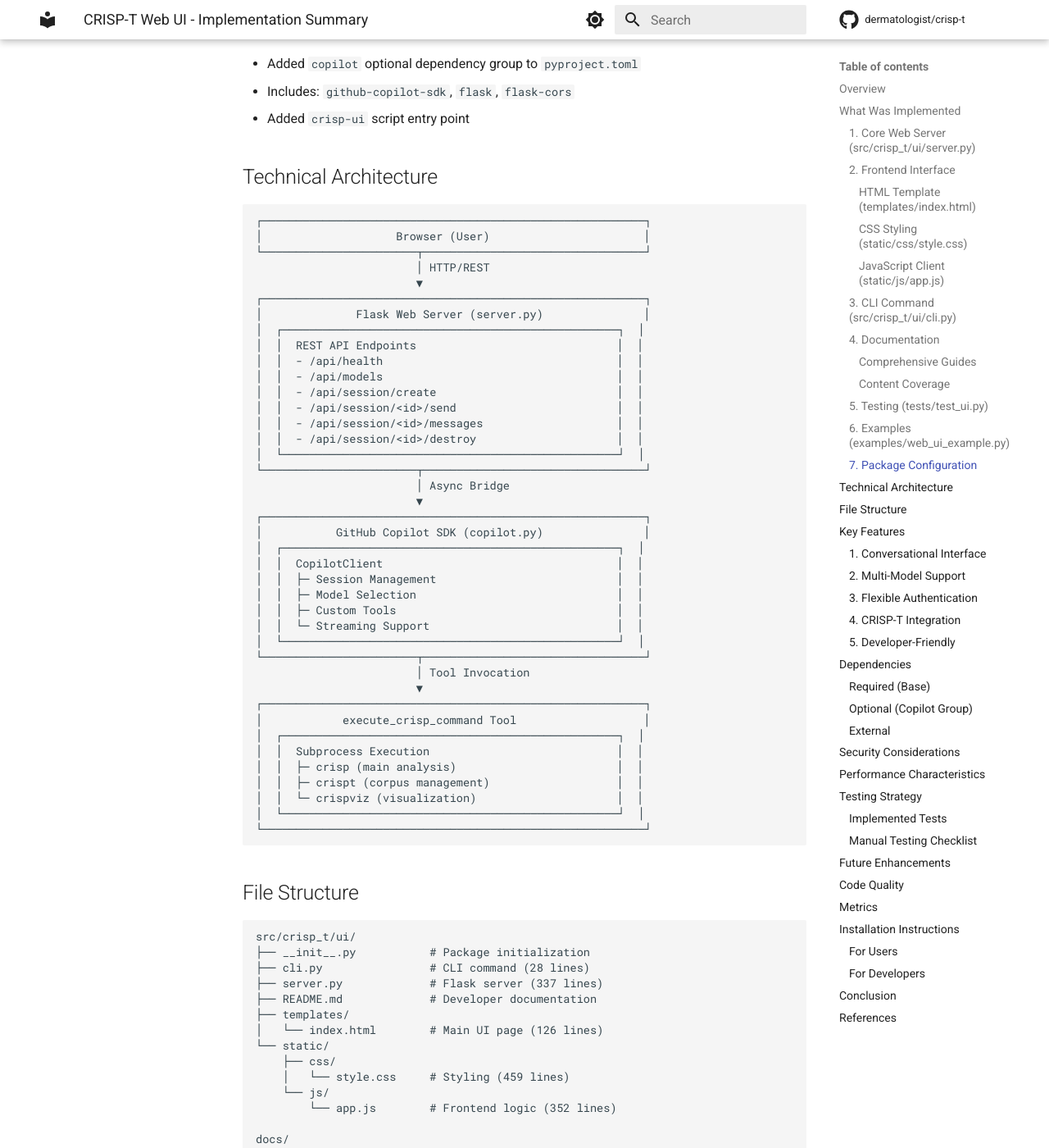
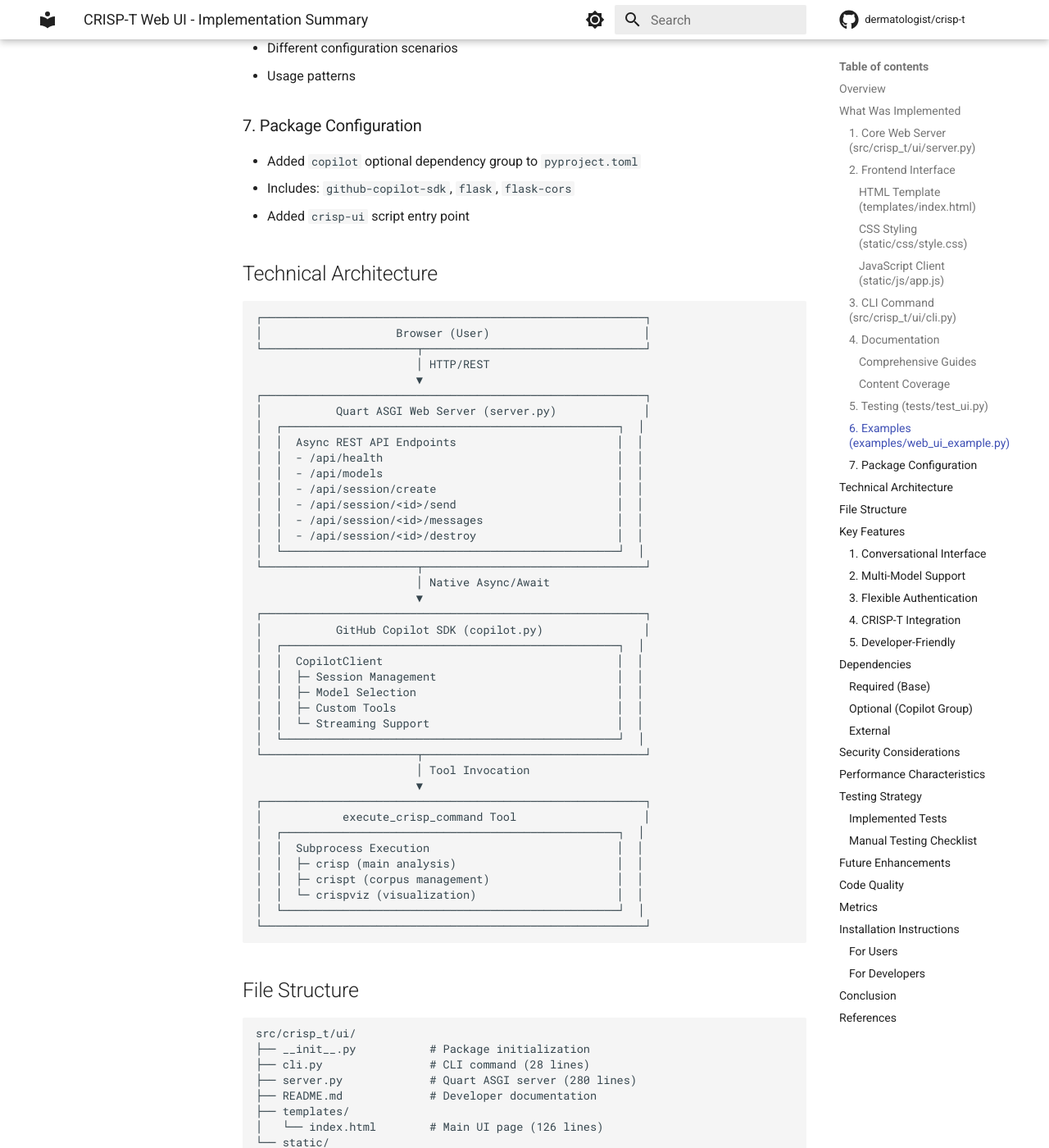
Before and after one commit to dermatologist/crisp-t, an MkDocs documentation site: the page built from docs/UI_IMPLEMENTATION.md, in a window 1280 px wide and 1400 px high, scrolled down 2827 px. Shown: the whole window at 82% size. Built offline with MkDocs 1.6.1 and Material for MkDocs 9.7.7, drawn with Linux system fonts in a browser that asks for light colours; comment, search, counter and statistics services are not loaded; some of the changed text lies outside the part shown.

Commit message:
Migrate from Flask to Quart to fix event loop issues
- Replace Flask with Quart (ASGI framework) for native async/await support
- Remove run_async workaround that was causing "Event loop is closed" errors
- Convert all route handlers to async functions
- Replace threading.Lock with asyncio.Lock for async context
- Update dependencies in pyproject.toml: flask -> quart, flask-cors -> quart-cors
- Update all tests to use Quart and async test patterns
- Update documentation to reflect Flask -> Quart migration
- Fixes issue reported by @dermatologist about event loop closure during chat

Co-authored-by: dermatologist <6259644+dermatologist@users.noreply.github.com>

```diff
--- a/docs/UI_IMPLEMENTATION.md
+++ b/docs/UI_IMPLEMENTATION.md
@@ -7,7 +7,7 @@ This implementation adds a web-based user interface to CRISP-T, powered by the G
 ## What Was Implemented
 
 ### 1. Core Web Server (`src/crisp_t/ui/server.py`)
-- Flask-based REST API server
+- Quart ASGI-based REST API server (migrated from Flask)
 - Session management with Copilot SDK
 - Custom tool (`execute_crisp_command`) for running CRISP-T CLI commands
 - Real-time message handling with streaming support
@@ -16,10 +16,12 @@ This implementation adds a web-based user interface to CRISP-T, powered by the G
 - Graceful handling of missing dependencies
 
 **Key Features:**
-- Async/sync bridge for Flask integration
-- Thread-safe session management
+- Native async/await support (no event loop hacks needed)
+- Async lock for thread-safe session management
 - 5-minute command timeout protection
 - Comprehensive error handling
+
+**Migration Note:** The server was migrated from Flask to Quart to resolve "Event loop is closed" errors that occurred with Flask's synchronous architecture when handling async Copilot SDK operations.
 
 ### 2. Frontend Interface
 
@@ -98,9 +100,9 @@ This implementation adds a web-based user interface to CRISP-T, powered by the G
                         │ HTTP/REST
                         ▼
 ┌─────────────────────────────────────────────────────────┐
-│              Flask Web Server (server.py)               │
+│           Quart ASGI Web Server (server.py)             │
 │  ┌──────────────────────────────────────────────────┐  │
-│  │  REST API Endpoints                              │  │
+│  │  Async REST API Endpoints                        │  │
 │  │  - /api/health                                   │  │
 │  │  - /api/models                                   │  │
 │  │  - /api/session/create                           │  │
@@ -109,7 +111,7 @@ This implementation adds a web-based user interface to CRISP-T, powered by the G
 │  │  - /api/session/<id>/destroy                     │  │
 │  └──────────────────────────────────────────────────┘  │
 └───────────────────────┬─────────────────────────────────┘
-                        │ Async Bridge
+                        │ Native Async/Await
                         ▼
 ┌─────────────────────────────────────────────────────────┐
 │           GitHub Copilot SDK (copilot.py)               │
@@ -140,7 +142,7 @@ This implementation adds a web-based user interface to CRISP-T, powered by the G
 src/crisp_t/ui/
 ├── __init__.py           # Package initialization
 ├── cli.py                # CLI command (28 lines)
-├── server.py             # Flask server (337 lines)
+├── server.py             # Quart ASGI server (280 lines)
 ├── README.md             # Developer documentation
 ├── templates/
 │   └── index.html        # Main UI page (126 lines)
@@ -201,8 +203,8 @@ examples/
 
 ### Optional (Copilot Group)
 - github-copilot-sdk
-- flask
-- flask-cors
+- quart (ASGI async web framework)
+- quart-cors
 - pydantic (included with copilot-sdk)
 
 ### External
@@ -229,8 +231,8 @@ examples/
 ### Implemented Tests
 1. Module import validation
 2. Static file existence
-3. Flask route registration
-4. API endpoint behavior
+3. Quart route registration
+4. API endpoint behavior (async)
 5. Graceful degradation (missing deps)
 
 ### Manual Testing Checklist
--- a/pyproject.toml
+++ b/pyproject.toml
@@ -105,8 +105,8 @@ xg = [
 ]
 copilot = [
     "github-copilot-sdk",
-    "flask",
-    "flask-cors",
+    "quart",
+    "quart-cors",
 ]
 
 [tool.hatch.build.targets.wheel]
```
Also changed, not shown: docs/ui.md (+5 -5 lines), src/crisp_t/ui/README.md (+7 -5 lines), 2 other files.
